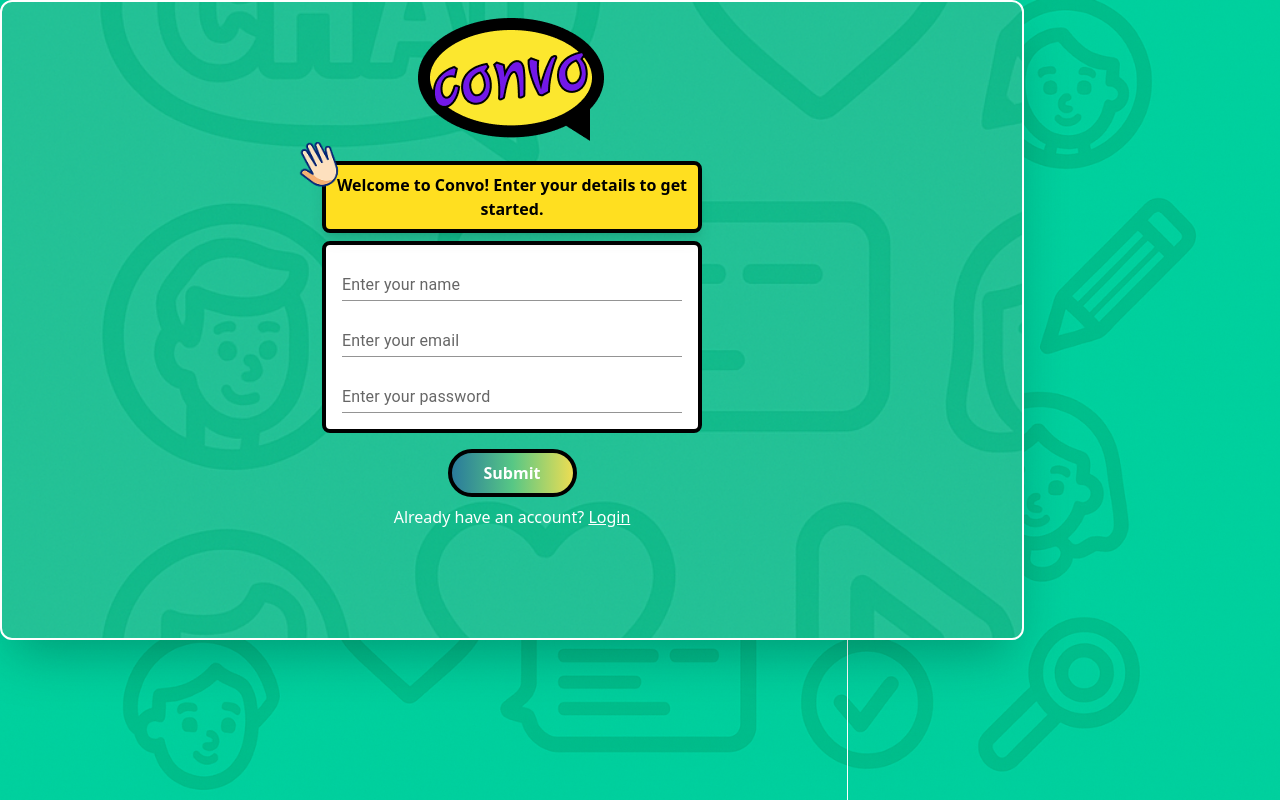
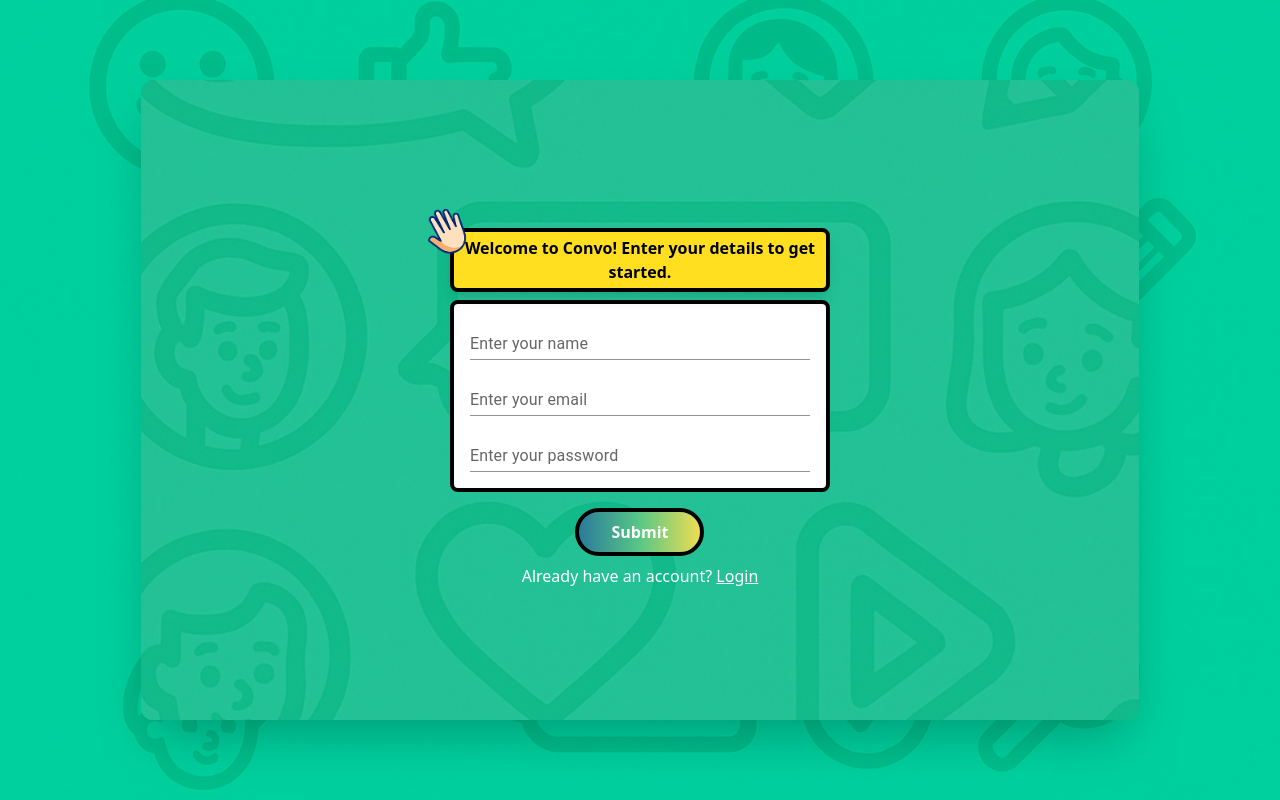
Before and after one commit to jainthakhil/Convo, a React (Vite) app in the folder convo-app/: page / in a window 1280 px wide. Built offline with nearby package versions, Linux system fonts and the light colour scheme; a web font is replaced by a local one.

Commit message:
push before pull

```diff
--- a/convo-app/src/authentication/Signup.jsx
+++ b/convo-app/src/authentication/Signup.jsx
@@ -12,16 +12,17 @@ import TextField from "@mui/material/TextField";
 const Signup = () => {
   return (
     <>
-      <div className="w-screen h-screen bg-fixed bg-cover bg-center" style={{ backgroundImage: `url(${laptopBg})` }}>
+      <div className="w-screen h-screen bg-cover bg-center flex items-center justify-center px-4" style={{ backgroundImage: `url(${laptopBg})` }}>
         <div
-          className="bg-fixed bg-cover bg-center h-[80%] w-[80%] rounded-xl shadow-2xl border-2 border-white flex flex-col items-center justify-start overflow-y-auto"
+          className="bg-fixed bg-cover bg-center h-[80%] w-[80%] rounded-xl shadow-2xl border-none flex flex-col items-center justify-center"
           style={{ backgroundImage: `url(${mobileBg})` }}
         >
-          <div className="flex items-center justify-center mt-4">
+          {/* inner container */}
+          <div className="flex w-full items-center justify-center mt-4 lg:hidden">
             <img src={logo} alt="logo convo" />
           </div>
 
-          <div className="mt-4 relative w-fit items-center justify-center mx-auto">
+          <div className="mt-4 relative w-fit items-center justify-start mx-auto">
             <img
               src={hand}
               alt="hand img"
@@ -30,7 +31,7 @@ const Signup = () => {
             <Box
               component="section"
               sx={{ border: "4px solid black" }}
-              className="bg-yellow-300 p-1 md:p-2 md:w-95 w-65 rounded-lg flex flex-col shadow-lg relative z-0"
+              className="bg-yellow-300 p-1 md:p-2 lg:p-1 md:w-95 w-65 rounded-lg flex flex-col shadow-lg relative z-0"
             >
               <h1 className="font-bold font-akaya text-center">
                 Welcome to Convo! Enter your details to get started.
```
